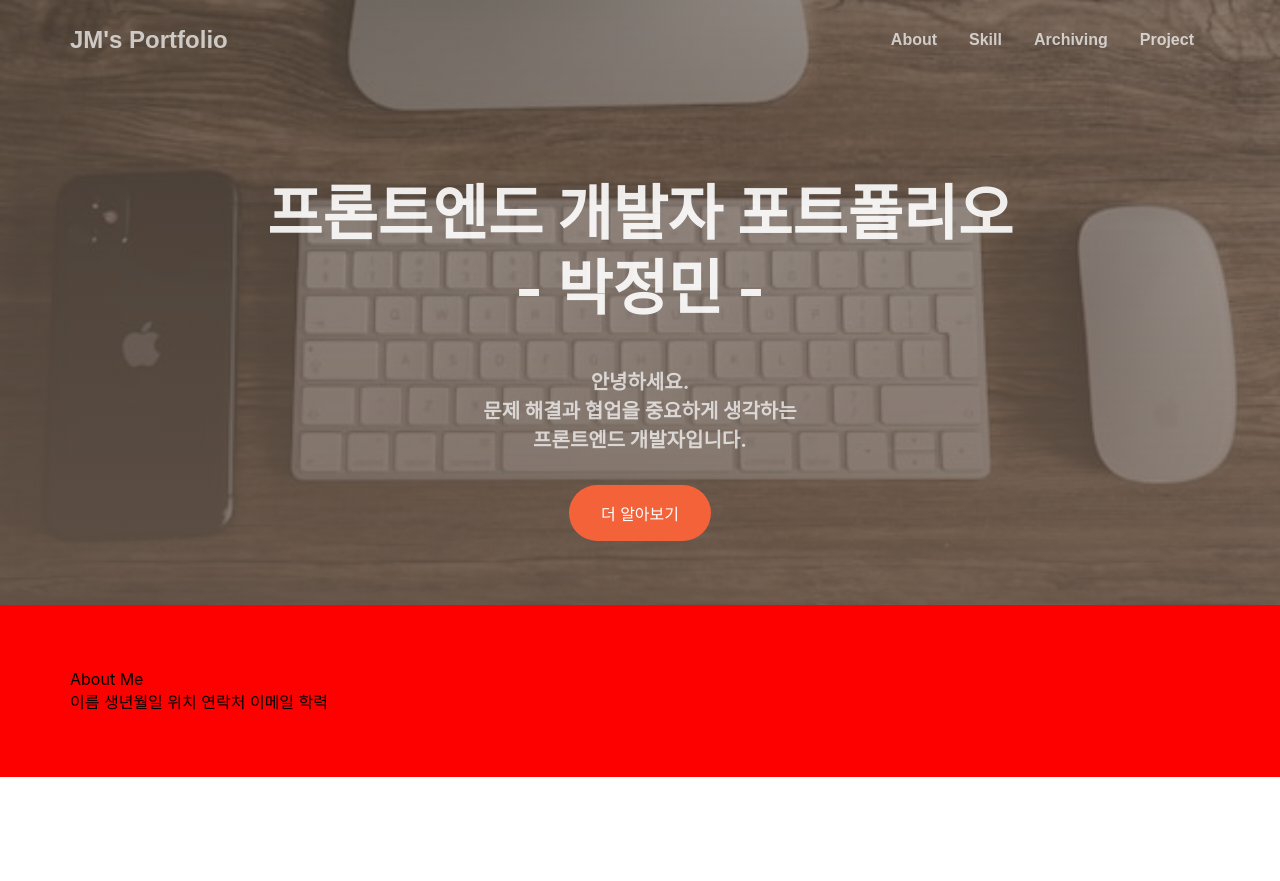
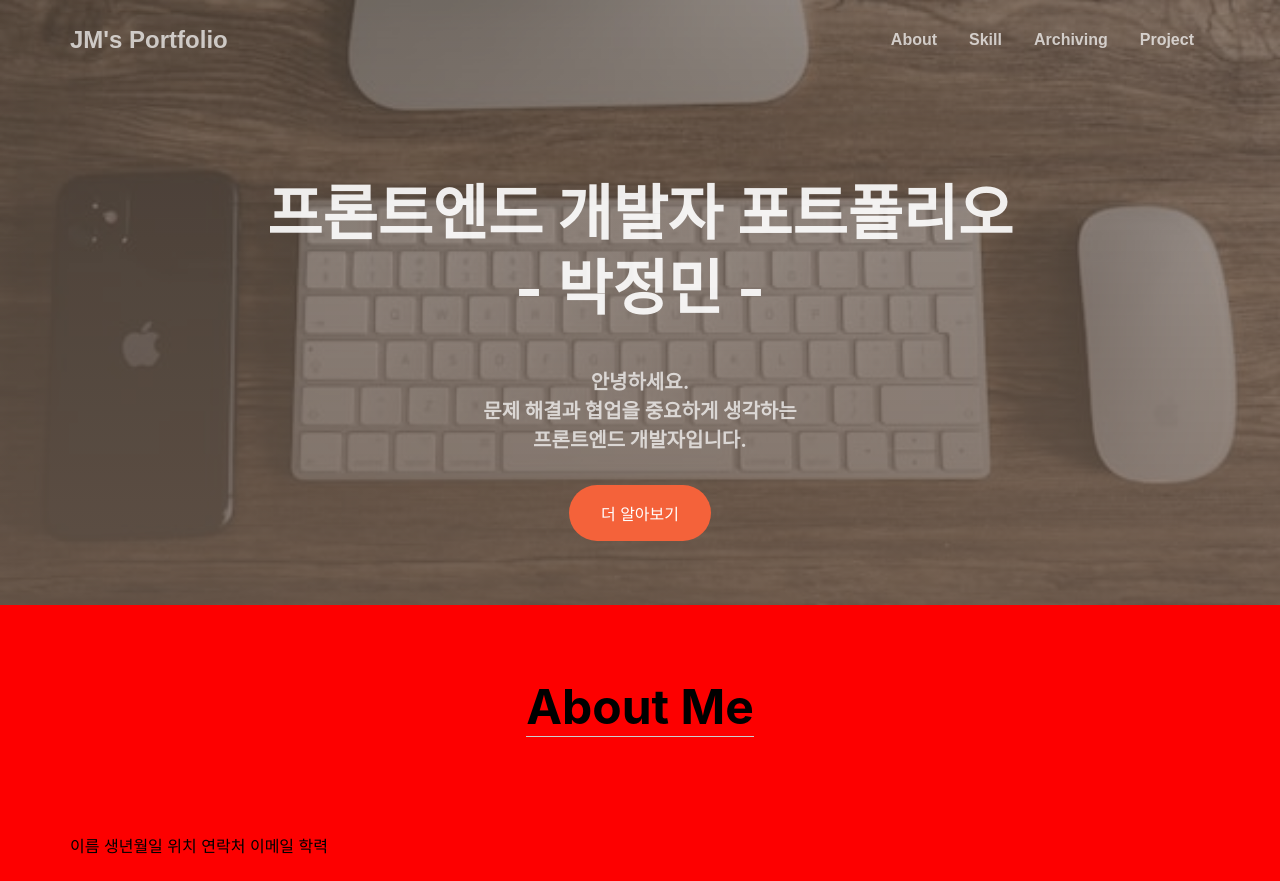
Before and after one commit to jjungming/jm_portfolio, a React (Create React App) app: page / in a window 1280 px wide. Before the commit the page ends 800 px from the top, so only its background shows below. Built offline with nearby package versions, Linux system fonts and the light colour scheme.

Commit message:
develop SectionTitle

```diff
--- a/src/components/common/SectionTitle/SectionTitle.jsx
+++ b/src/components/common/SectionTitle/SectionTitle.jsx
@@ -3,9 +3,14 @@ import styles from './SectionTitle.module.css';
 
 const SectionTitle = ({ title }) => {
   return (
-    <h2 className={styles.sectionTitle}>
-      {title}
-    </h2>
+    <div className={styles.sectionTitleContainer}>
+
+      <h3 className={styles.sectionTitle}>
+        {title}
+      </h3>
+
+    </div>
+
   );
 };
 
--- a/src/components/common/SectionTitle/SectionTitle.module.css
+++ b/src/components/common/SectionTitle/SectionTitle.module.css
@@ -1 +1,14 @@
 /* 섹션 제목 스타일 */
+.sectionTitleContainer{
+    position: relative;
+    display: table;
+    margin: 0 auto 3rem;
+}
+
+.sectionTitle {
+    border-bottom-color: #cccccc;
+    border-bottom-width: 1px;
+    border-bottom-style: solid;
+    color: #000000;
+    font-size: 3rem;
+}
--- a/src/components/sections/About/About.jsx
+++ b/src/components/sections/About/About.jsx
@@ -1,5 +1,6 @@
 import React from 'react';
 import styles from './About.module.css';
+import SectionTitle from '../../common/SectionTitle/SectionTitle';
 
 /* 자기소개 섹션 */
 const About = () => {
@@ -9,9 +10,7 @@ const About = () => {
       <div className={styles.aboutContent}>
 
         {/* Title */}
-        <div className={styles.aboutTitle}>
-          About Me
-        </div>
+        <SectionTitle title='About Me' />
 
         {/* 지기소개 내용 */}
         <div className={styles.aboutText}>
--- a/src/components/sections/About/About.module.css
+++ b/src/components/sections/About/About.module.css
@@ -7,7 +7,7 @@
 .aboutContent {
     width: 100%;
     max-width: 71.25rem;
-    padding: 4rem 1.5rem;
+    padding: 1.5rem 1.5rem;
     margin: 0 auto;
 }
 
```
